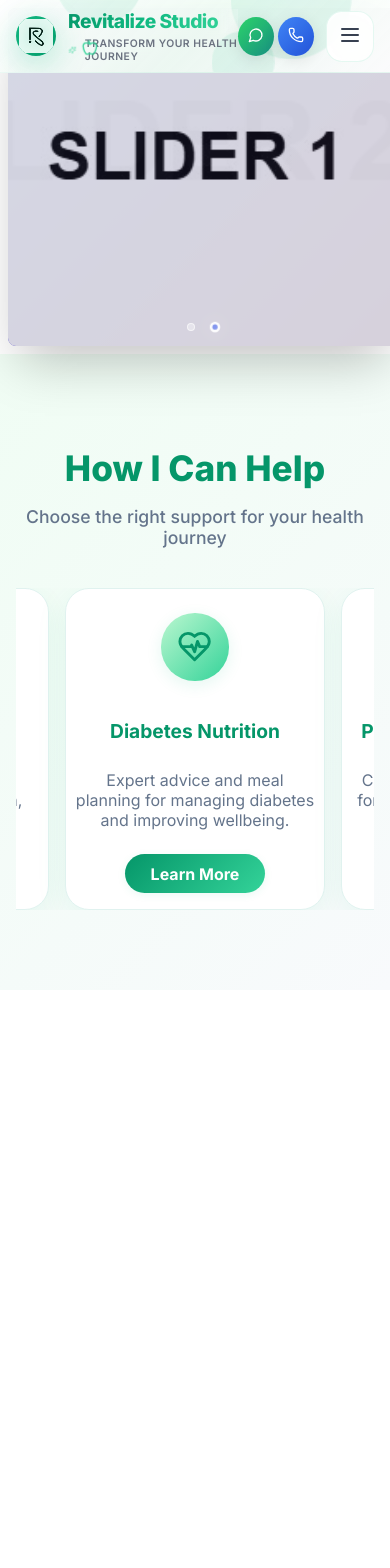
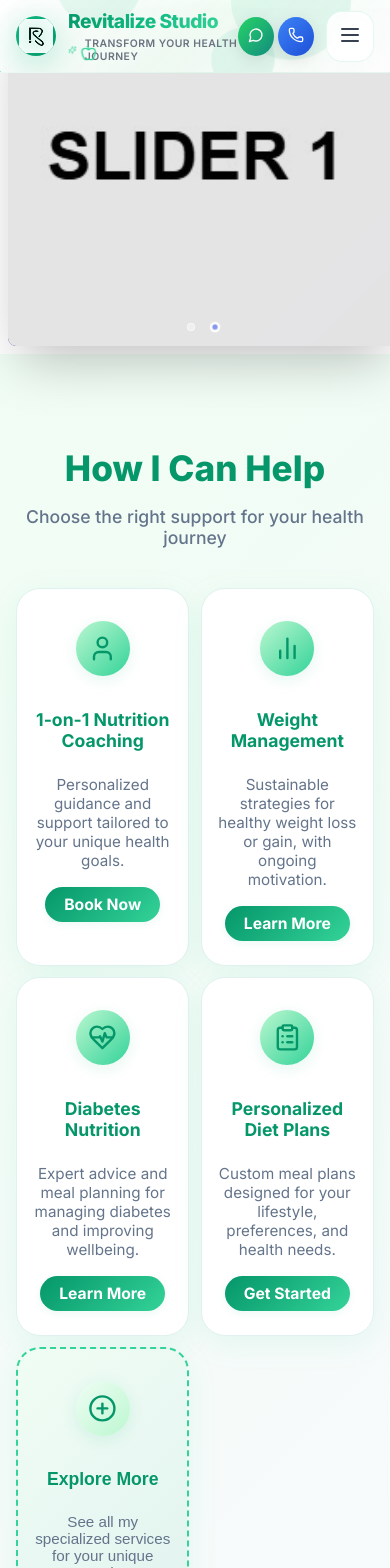
Before and after one commit to umangkumarchaudhary/RSTUDIO, a React (Create React App) app: page / in a window 390 px wide. Shown: the top 1568 px of the page. Before the commit the page ends 990 px from the top, so only its background shows below. Built offline with nearby package versions, Linux system fonts and the light colour scheme.

Commit message:
fixed services section

```diff
--- a/src/components/Services.css
+++ b/src/components/Services.css
@@ -18,29 +18,69 @@
   font-weight: 500;
 }
 
-.services-cards {
-  display: flex;
-  flex-wrap: wrap;
+/* Responsive grid: 5 in a row desktop, 2 per row mobile */
+.services-cards-preview {
+  display: grid;
+  grid-template-columns: repeat(5, 1fr);
   gap: 2rem;
-  justify-content: center;
+  justify-items: center;
   align-items: stretch;
+  width: 100%;
+  margin: 0 auto;
 }
 
-.services-cards-preview {
-  flex-wrap: nowrap;
-  overflow-x: auto;
-  scrollbar-width: thin;
-  scrollbar-color: #bbf7d0 #f0fdf4;
+@media (max-width: 1200px) {
+  .services-cards-preview {
+    grid-template-columns: repeat(3, 1fr);
+    gap: 1.2rem;
+  }
+}
+
+@media (max-width: 800px) {
+  .services-cards-preview {
+    grid-template-columns: repeat(2, 1fr);
+    gap: 1rem;
+  }
+}
+
+@media (max-width: 500px) {
+  .services-cards-preview {
+    grid-template-columns: 1fr 1fr;
+    gap: 0.7rem;
+  }
+}
+
+/* Modal grid: wrap as needed */
+.services-cards-modal {
+  display: grid;
+  grid-template-columns: repeat(3, 1fr);
+  gap: 2rem;
+  justify-items: center;
+  align-items: stretch;
+  margin-top: 2rem;
+}
+
+@media (max-width: 900px) {
+  .services-cards-modal {
+    grid-template-columns: repeat(2, 1fr);
+    gap: 1rem;
+  }
+}
+@media (max-width: 600px) {
+  .services-cards-modal {
+    grid-template-columns: 1fr;
+    gap: 0.7rem;
+  }
 }
 
 .service-card {
   background: #fff;
   border-radius: 1.5rem;
   box-shadow: 0 8px 32px rgba(16,185,129,0.08);
-  padding: 2.5rem 1.5rem 2rem 1.5rem;
-  max-width: 320px;
-  min-width: 260px;
-  flex: 0 0 260px;
+  padding: 2rem 1rem 1.5rem 1rem;
+  max-width: 260px;
+  min-width: 0;
+  width: 100%;
   display: flex;
   flex-direction: column;
   align-items: center;
@@ -58,8 +98,8 @@
 .service-icon-wrapper {
   background: linear-gradient(135deg, #bbf7d0 0%, #34d399 100%);
   border-radius: 50%;
-  padding: 1rem;
-  margin-bottom: 1.2rem;
+  padding: 0.8rem;
+  margin-bottom: 1rem;
   display: flex;
   align-items: center;
   justify-content: center;
@@ -67,33 +107,33 @@
 }
 
 .service-icon {
-  width: 2.2rem;
-  height: 2.2rem;
+  width: 1.8rem;
+  height: 1.8rem;
   color: #059669;
 }
 
 .service-title {
-  font-size: 1.2rem;
+  font-size: 1.1rem;
   font-weight: 700;
-  margin-bottom: 0.7rem;
+  margin-bottom: 0.5rem;
   color: #059669;
 }
 
 .service-description {
   color: #64748b;
-  font-size: 1rem;
-  margin-bottom: 1.5rem;
-  min-height: 56px;
+  font-size: 0.95rem;
+  margin-bottom: 1.1rem;
+  min-height: 44px;
 }
 
 .service-cta {
   display: inline-block;
   background: linear-gradient(135deg, #059669 0%, #34d399 100%);
   color: #fff;
-  padding: 0.6rem 1.6rem;
+  padding: 0.5rem 1.2rem;
   border-radius: 2rem;
   font-weight: 700;
-  font-size: 1rem;
+  font-size: 0.98rem;
   text-decoration: none;
   transition: background 0.18s, transform 0.18s;
   box-shadow: 0 2px 8px rgba(16,185,129,0.09);
@@ -146,14 +186,6 @@ button.service-card:hover {
   position: relative;
 }
 
-.services-cards-modal {
-  flex-wrap: wrap;
-  gap: 2rem;
-  justify-content: center;
-  align-items: stretch;
-  margin-top: 2rem;
-}
-
 .modal-close-btn {
   position: absolute;
   top: 1.2rem;
@@ -166,18 +198,3 @@ button.service-card:hover {
   font-weight: bold;
   z-index: 2;
 }
-
-@media (max-width: 900px) {
-  .services-cards-preview {
-    gap: 1rem;
-  }
-  .service-card {
-    max-width: 90vw;
-    min-width: 180px;
-    padding: 1.5rem 0.5rem 1rem 0.5rem;
-  }
-  .services-modal {
-    padding: 1rem 0.3rem;
-    border-radius: 1rem;
-  }
-}
```
